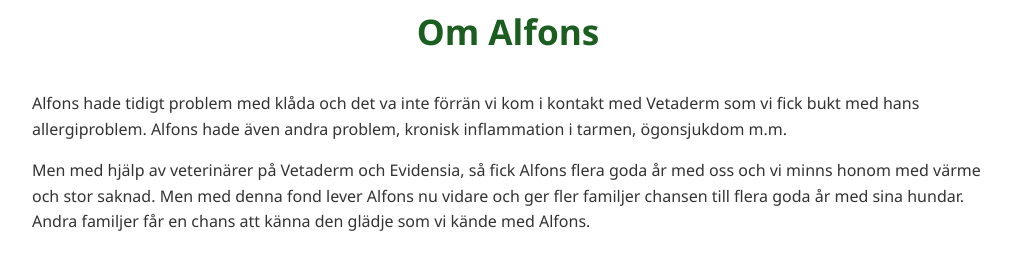
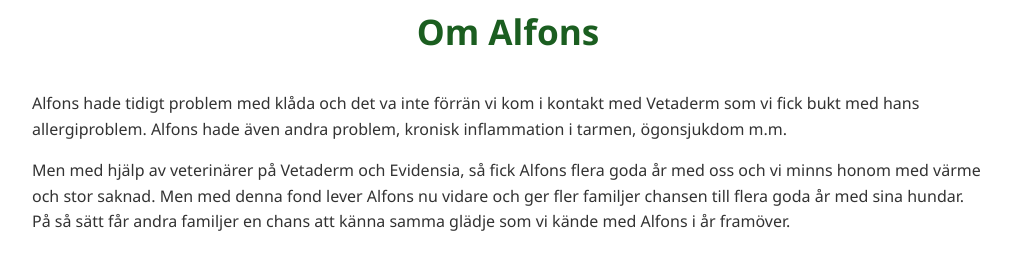
Before and after one commit to johansjoberg/alfons-minnesfond, a plain HTML site: page index.html in a window 1280 px wide. Shown: the part 2774-3038 px from the top of the page, without its empty margins (132-1147 px from the left). Drawn offline with Linux system fonts and the light colour scheme; grey boxes are pictures that could not be loaded.

Commit message:
Uppdaterat texten i Om Alfons sektionen

```diff
--- a/index.html
+++ b/index.html
@@ -393,7 +393,7 @@
     <section id="alfons">
         <h2>Om Alfons</h2>
         <p>Alfons hade tidigt problem med klåda och det va inte förrän vi kom i kontakt med Vetaderm som vi fick bukt med hans allergiproblem. Alfons hade även andra problem, kronisk inflammation i tarmen, ögonsjukdom m.m.</p>
-        <p style="margin-top: 1rem;">Men med hjälp av veterinärer på Vetaderm och Evidensia, så fick Alfons flera goda år med oss och vi minns honom med värme och stor saknad. Men med denna fond lever Alfons nu vidare och ger fler familjer chansen till flera goda år med sina hundar. Andra familjer får en chans att känna den glädje som vi kände med Alfons.</p>
+        <p style="margin-top: 1rem;">Men med hjälp av veterinärer på Vetaderm och Evidensia, så fick Alfons flera goda år med oss och vi minns honom med värme och stor saknad. Men med denna fond lever Alfons nu vidare och ger fler familjer chansen till flera goda år med sina hundar. På så sätt får andra familjer en chans att känna samma glädje som vi kände med Alfons i år framöver.</p>
 
         <div class="gallery-grid">
             <div class="gallery-item">
```
